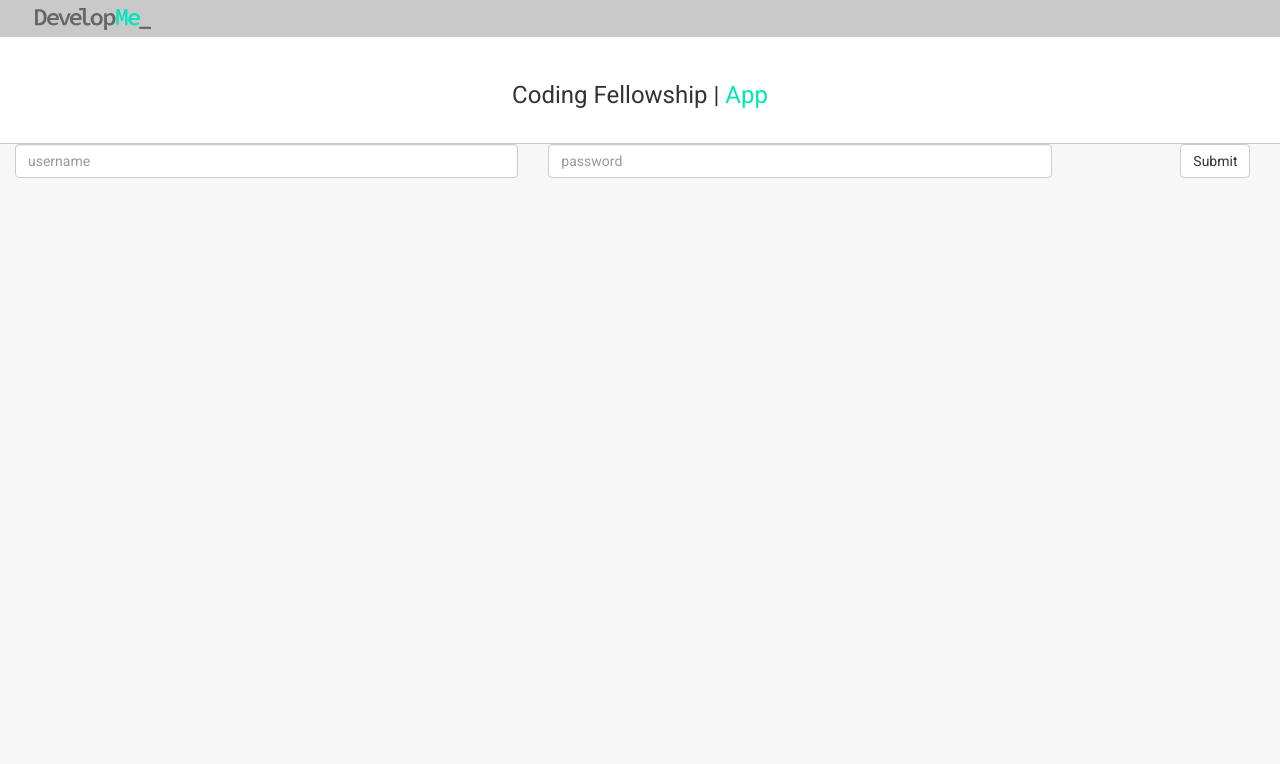
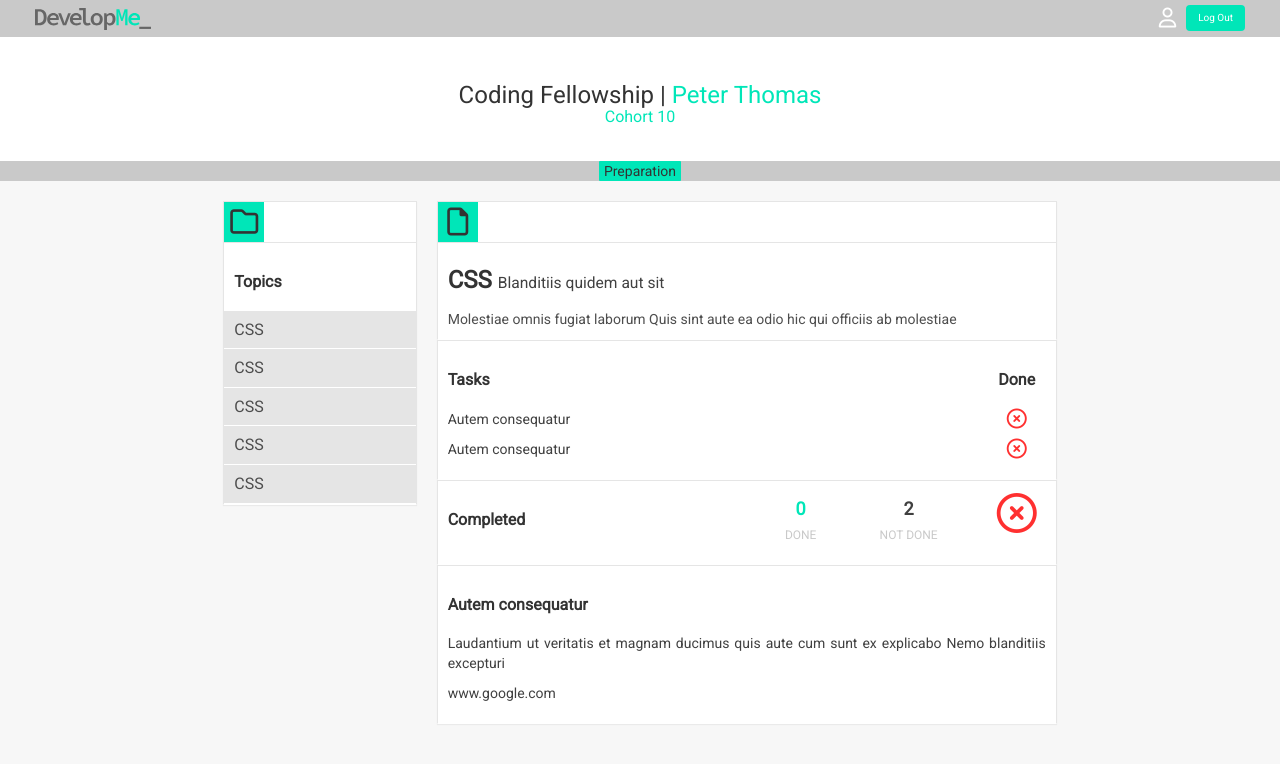
Before and after one commit to tombassrosenfeld/developme-prep-app, a React (Create React App) app: page /topics/1/0 in a window 1280 px wide. Shown: the top 764 px of the page. Built offline with nearby package versions, Linux system fonts and the light colour scheme.

Commit message:
markup for task panel

```diff
--- a/src/components/App.js
+++ b/src/components/App.js
@@ -23,16 +23,14 @@ class App extends Component {
     return (
       <div className="row">
         <TopicsNav />
-        <Route path="/topics/:id" render={ ({ match }) => (
-          <div className="app">
-            <Topic id={ match.params.id }/>
-          </div>
-        )} />
-        <Route path="/topics/:topic/:task" render={ ({ match }) => (
-          <div className="app">
+
+          <Route path="/topics/:id" render={ ({ match }) => (
+              <Topic id={ match.params.id }/>
+          )} />
+          <Route path="/topics/:topic/:task" render={ ({ match }) => (
             <Task id={ match.params.task } topicID={ match.params.topic }/>
-          </div>
-        )} />
+          )} />
+
       </div>
     )
   }
@@ -43,9 +41,11 @@ class App extends Component {
       <div>
         <div className="container-fluid">
           <Header />
+          <div className="app">
           <Errors />
           { this.props.loggedIn ? null : <Login /> }
           { this.props.loggedIn ? this.props.isLoaded? this.loaded() : this.loading() : null }
+          </div>
         </div>
       </div>
     </Router>
--- a/src/components/Task.js
+++ b/src/components/Task.js
@@ -1,10 +1,13 @@
 import React from 'react';
 
 export default ({ id, topicID, topics}) => (
-		<div className='col-xs-12 col-md-6'>
-	  		<p>{ topics.getIn([topicID, 'tasks'])[id].instructions }</p>
-	  		<a href={ 'https://' + topics.getIn([topicID, 'tasks'])[id].link } target="_blank" >
-	  			<p>{ topics.getIn([topicID, 'tasks'])[id].link }</p>
-	  		</a>
+		<div className="col-xs-12 col-sm-8 col-sm-offset-4 col-md-6 col-md-offset-4 narrow-padding">
+			<div className="panel">
+				<h1 className="panel-title">{ topics.getIn([topicID, 'tasks'])[id].task }</h1>
+		  		<p>{ topics.getIn([topicID, 'tasks'])[id].instructions }</p>
+		  		<a href={ 'https://' + topics.getIn([topicID, 'tasks'])[id].link } target="_blank" >
+		  			<p>{ topics.getIn([topicID, 'tasks'])[id].link }</p>
+		  		</a>
+		  	</div>
 		</div>
 )
--- a/src/css/input.scss
+++ b/src/css/input.scss
@@ -41,12 +41,15 @@ h2 {
 p {
 	color: $black;
     font-family: 'Roboto', sans-serif;
-    font-size: 1.1em;
-    word-wrap: break-word;
+    font-size: 14px;
     font-weight: 300;
     text-align: justify;
 }
 
+.app {
+	padding-top: 20px;
+	padding-bottom: 40px;
+}
 .narrow-padding {
 	padding: 0 10px;
 }
@@ -64,12 +67,6 @@ p {
 		font-weight: bold;
 		margin: 30px 0 20px 0;
 	}
-	ol {
-		padding-left: 28px;
-	}
-}
-.panel:first-of-type {
-	margin: 20px 0 0 0;
 }
 
 .error-message-container {
--- a/src/css/output.css
+++ b/src/css/output.css
@@ -25,10 +25,13 @@ h2 {
 p {
   color: #404040;
   font-family: 'Roboto', sans-serif;
-  font-size: 1.1em;
-  word-wrap: break-word;
+  font-size: 14px;
   font-weight: 300;
   text-align: justify; }
+
+.app {
+  padding-top: 20px;
+  padding-bottom: 40px; }
 
 .narrow-padding {
   padding: 0 10px; }
@@ -45,11 +48,6 @@ p {
   .panel .panel-title {
     font-weight: bold;
     margin: 30px 0 20px 0; }
-  .panel ol {
-    padding-left: 28px; }
-
-.panel:first-of-type {
-  margin: 20px 0 0 0; }
 
 .error-message-container {
   margin: 10px 0;
--- a/src/data/initial.js
+++ b/src/data/initial.js
@@ -1,18 +1,18 @@
 import { Map, List } from "immutable";
 
-let data = Map({ id: 1, title: "Blanditiis quidem aut sit", short_title: "CSS", description: "Molestiae omnis fugiat laborum Quis sint aute ea odio hic qui officiis ab molestiae", tasks: [{instructions: "Laudantium ut veritatis et magnam ducimus quis aute cum sunt ex explicabo Nemo blanditiis excepturi", link: "Temporibus mollitia eum quis consequatur vero quaerat similique aut autem dolore culpa culpa et totam totam", task: "Autem consequatur" }, {instructions: "Laudantium ut veritatis et magnam ducimus quis aute cum sunt ex explicabo Nemo blanditiis excepturi", link: "Temporibus mollitia eum quis consequatur vero quaerat similique aut autem dolore culpa culpa et totam totam", task: "Autem consequatur" }], selected: false });
+let data = Map({ id: 1, title: "Blanditiis quidem aut sit", short_title: "CSS", description: "Molestiae omnis fugiat laborum Quis sint aute ea odio hic qui officiis ab molestiae", tasks: [{instructions: "Laudantium ut veritatis et magnam ducimus quis aute cum sunt ex explicabo Nemo blanditiis excepturi", link: "www.google.com", task: "Autem consequatur" }, {instructions: "Laudantium ut veritatis et magnam ducimus quis aute cum sunt ex explicabo Nemo blanditiis excepturi", link: "www.google.com", task: "Autem consequatur" }], selected: false });
 
 export default Map({
-	// isLoaded: true,
-	isLoaded: false,
-	// loggedIn: true,
-	loggedIn: false,
-	// topics: List([
-		// data, data, data, data, data
-	// ]),
-	topics: List([1, 2, 3, 4, 5]),
-	// user: Map({ id: '', username: 'Peter Thomas', password: '', token: null }),
-	user: Map({ id: '', username: '', password: '', token: null }),
+	isLoaded: true,
+	// isLoaded: false,
+	loggedIn: true,
+	// loggedIn: false,
+	topics: List([
+		data, data, data, data, data
+	]),
+	// topics: List([1, 2, 3, 4, 5]),
+	user: Map({ id: '', username: 'Peter Thomas', password: '', token: null }),
+	// user: Map({ id: '', username: '', password: '', token: null }),
 	userProgress: List([]),
 	errors: '',
 });
```
Also changed, not shown: 2 other files (tests, documents, lock files or other folders).
